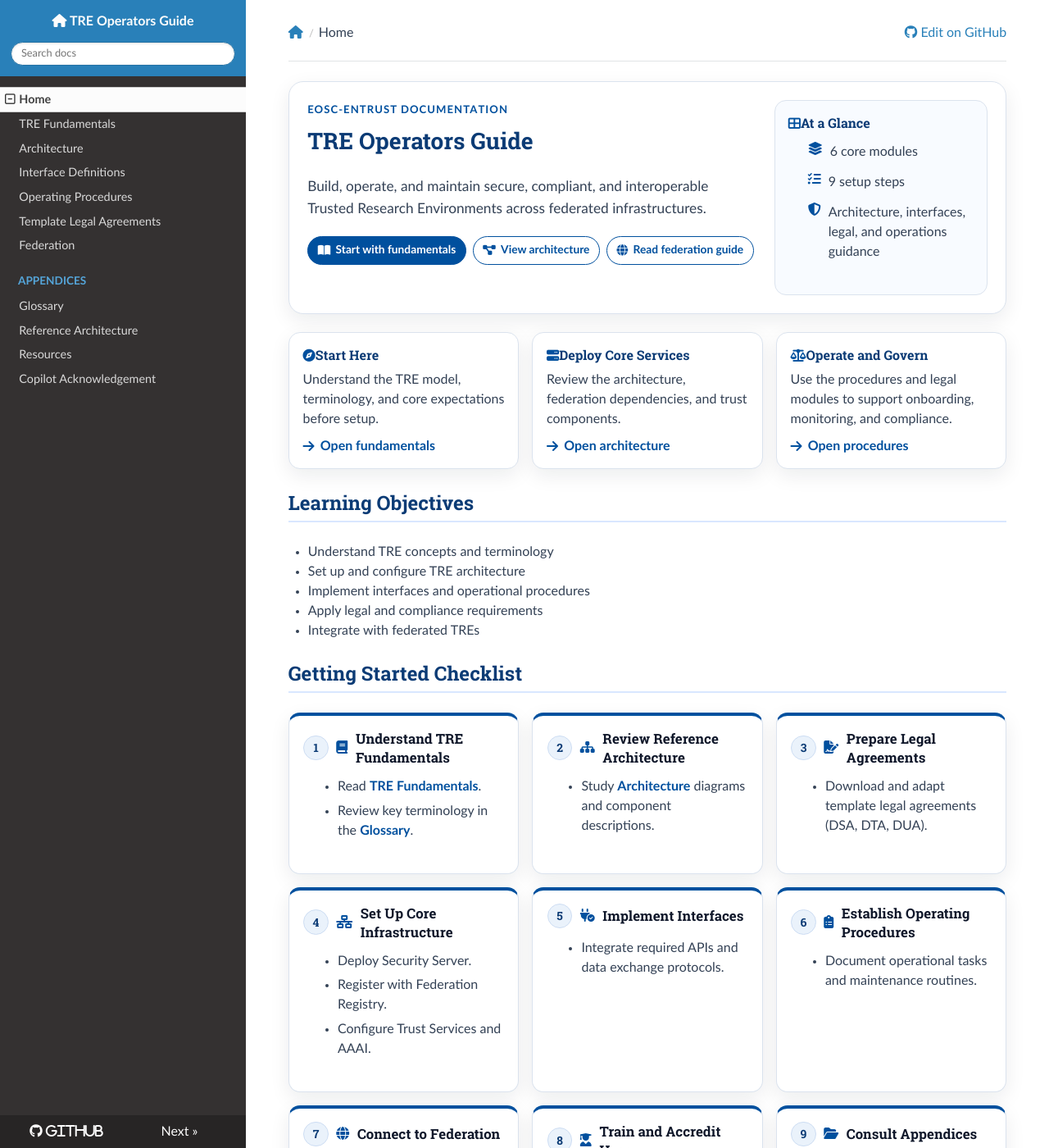
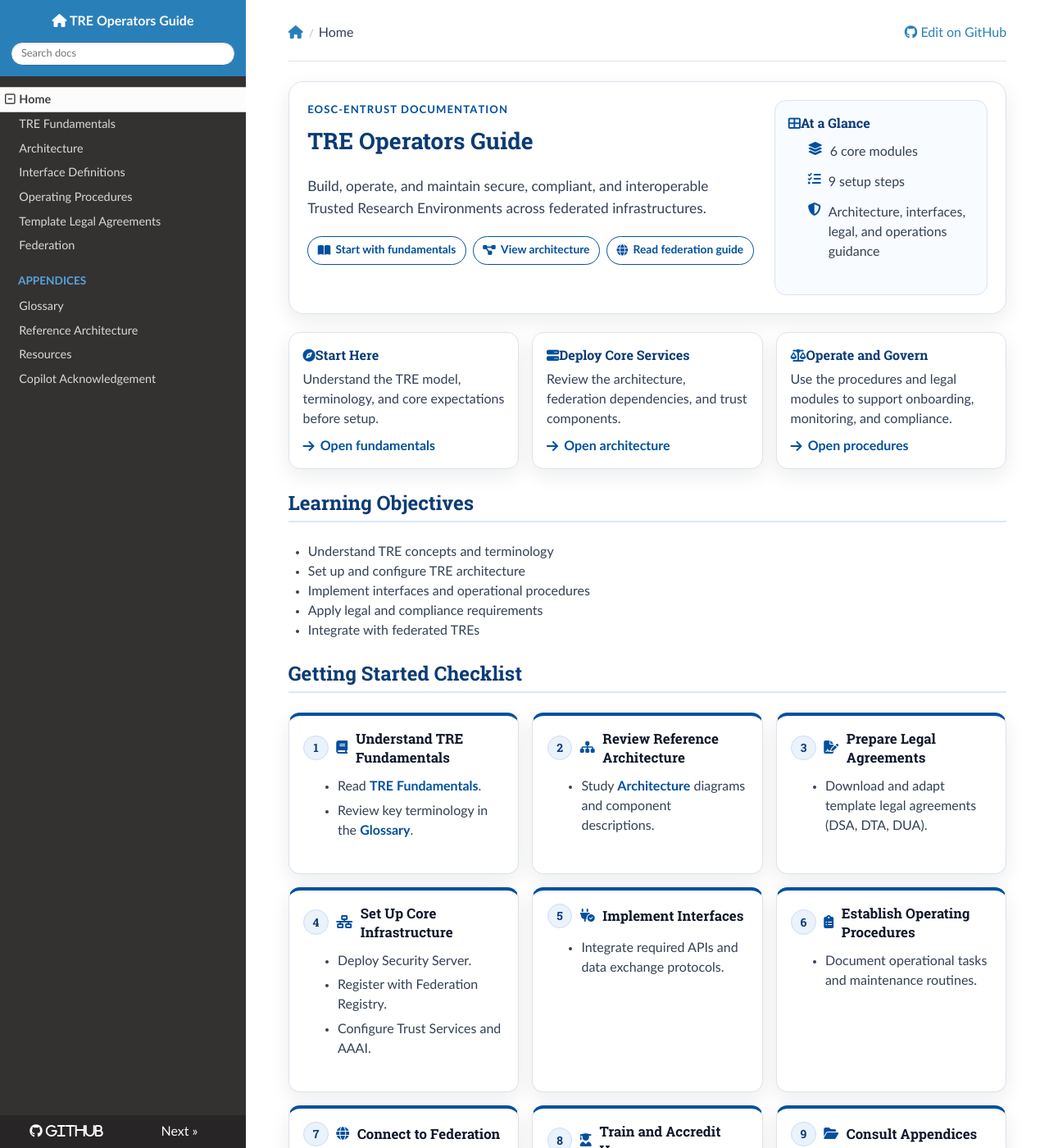
Before and after one commit to unioslo/tre-operators-docs, an MkDocs documentation site: the page built from docs/index.md, in a window 1280 px wide and 1400 px high. Shown: the whole window at 82% size. Built offline with MkDocs 1.6.1, drawn with Linux system fonts in a browser that asks for light colours; nearby versions of some CDN libraries.

Commit message:
Update hero link styles for improved visibility and interaction

```diff
--- a/docs/stylesheets/home.css
+++ b/docs/stylesheets/home.css
@@ -61,10 +61,10 @@
 }
 
 .tre-hero-link {
-  background: var(--tre-primary);
+  background: #ffffff;
   border: 1px solid var(--tre-primary);
   border-radius: 999px;
-  color: #ffffff;
+  color: var(--tre-primary);
   display: inline-flex;
   gap: 0.4rem;
   font-size: 0.86rem;
@@ -77,6 +77,7 @@
 }
 
 .tre-hero-link:hover {
+  background: var(--tre-primary);
   box-shadow: var(--tre-shadow);
   color: #ffffff;
   transform: translateY(-2px);
@@ -88,7 +89,7 @@
 }
 
 .tre-hero-link-secondary:hover {
-  color: var(--tre-primary);
+  color: #ffffff;
 }
 
 .tre-hero-side {
```
